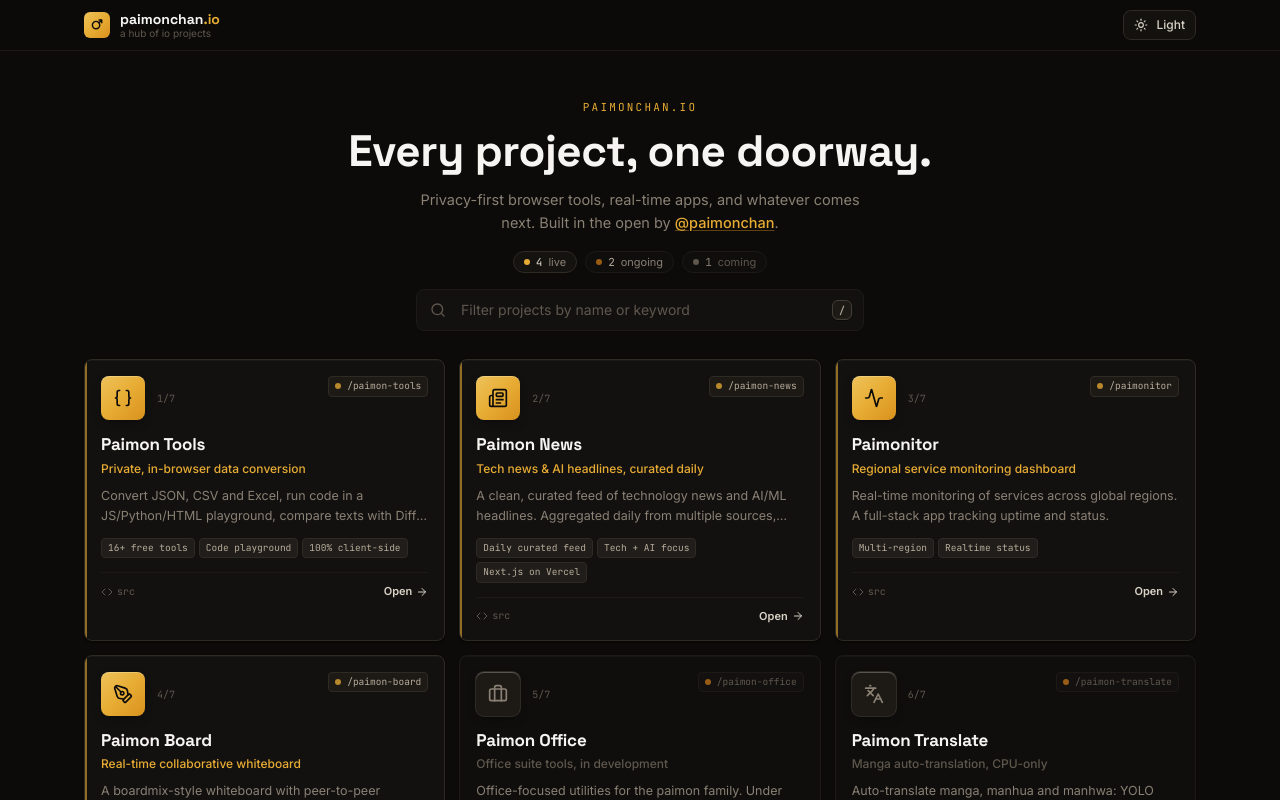
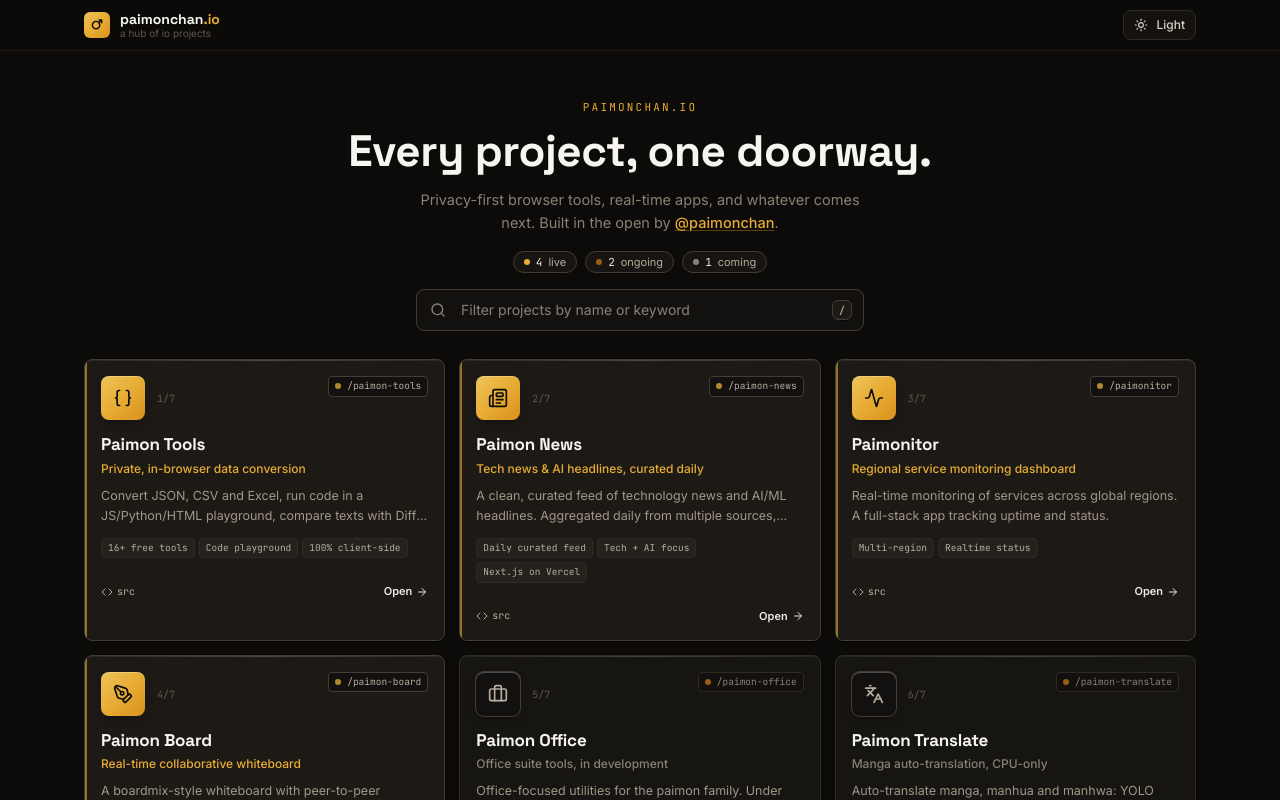
Before and after one commit to paimonchan/paimonchan.github.io, a React (Vite) app: page / in a window 1280 px wide. Shown: the top 800 px of the page. Built offline with nearby package versions, Linux system fonts and the light colour scheme.

Commit message:
ui: elevate cards (ink-800 + top highlight + ink-600 border), fix contrast (src link, placeholder, badges), honey focus ring

```diff
--- a/src/components/Hero.tsx
+++ b/src/components/Hero.tsx
@@ -54,23 +54,23 @@ export default function Hero({
 
         {/* Stats line — mini badges */}
         <div className="mt-4 flex items-center justify-center gap-2">
-          <span className="inline-flex items-center gap-1.5 rounded-full border border-ink-700 bg-ink-800/60 px-2.5 py-0.5 text-[11px]">
+          <span className="inline-flex items-center gap-1.5 rounded-full border border-ink-600 bg-ink-800/70 px-2.5 py-0.5 text-[11px]">
             <span className="h-1.5 w-1.5 rounded-full bg-honey-400" />
-            <span className="font-mono text-ink-200">{liveCount}</span>
-            <span className="text-ink-400">live</span>
+            <span className="font-mono text-ink-100">{liveCount}</span>
+            <span className="text-ink-300">live</span>
           </span>
           {ongoingCount > 0 && (
-            <span className="inline-flex items-center gap-1.5 rounded-full border border-ink-800 bg-ink-900/60 px-2.5 py-0.5 text-[11px]">
+            <span className="inline-flex items-center gap-1.5 rounded-full border border-ink-600 bg-ink-800/70 px-2.5 py-0.5 text-[11px]">
               <span className="h-1.5 w-1.5 rounded-full bg-honey-600/80" />
-              <span className="font-mono text-ink-300">{ongoingCount}</span>
-              <span className="text-ink-400">ongoing</span>
+              <span className="font-mono text-ink-100">{ongoingCount}</span>
+              <span className="text-ink-300">ongoing</span>
             </span>
           )}
           {soonCount > 0 && (
-            <span className="inline-flex items-center gap-1.5 rounded-full border border-ink-800 bg-ink-900/60 px-2.5 py-0.5 text-[11px]">
-              <span className="h-1.5 w-1.5 rounded-full bg-ink-500" />
-              <span className="font-mono text-ink-400">{soonCount}</span>
-              <span className="text-ink-500">coming</span>
+            <span className="inline-flex items-center gap-1.5 rounded-full border border-ink-600 bg-ink-800/70 px-2.5 py-0.5 text-[11px]">
+              <span className="h-1.5 w-1.5 rounded-full bg-ink-400" />
+              <span className="font-mono text-ink-100">{soonCount}</span>
+              <span className="text-ink-300">coming</span>
             </span>
           )}
         </div>
@@ -80,14 +80,14 @@ export default function Hero({
       {showSearch && (
         <div className="mx-auto mt-4 max-w-md">
           <div className="group relative flex items-center">
-            <Search className="pointer-events-none absolute left-3.5 h-4 w-4 text-ink-500 transition-colors group-focus-within:text-honey-400" />
+            <Search className="pointer-events-none absolute left-3.5 h-4 w-4 text-ink-400 transition-colors group-focus-within:text-honey-400" />
             <input
               type="text"
               value={query}
               onChange={(e) => onQueryChange(e.target.value)}
               placeholder="Filter projects by name or keyword"
               aria-label="Filter projects"
-              className="w-full rounded-lg border border-ink-800 bg-ink-900 py-2.5 pl-11 pr-16 text-sm text-ink-100 placeholder:text-ink-500 transition-colors focus:border-ink-600 focus-visible:outline-none"
+              className="w-full rounded-lg border border-ink-600 bg-ink-900 py-2.5 pl-11 pr-16 text-sm text-ink-100 placeholder:text-ink-400 transition-colors focus:border-honey-500/70 focus:shadow-[0_0_0_3px_rgba(231,172,52,0.10)] focus-visible:outline-none"
             />
             {query ? (
               <button
--- a/src/components/SiteCard.tsx
+++ b/src/components/SiteCard.tsx
@@ -53,10 +53,16 @@ export default function SiteCard({ site, index, total }: SiteCardProps) {
         'group relative flex animate-[slide-up_0.2s_ease-out_both] flex-col overflow-hidden rounded-lg border p-4',
         'shadow-[var(--shadow-card)] transition-all duration-150',
         isLive
-          ? 'border-ink-700 bg-ink-900 hover:border-honey-500/60 hover:shadow-[var(--shadow-card-hover)]'
-          : 'border-ink-800 bg-ink-900/60 hover:border-ink-600',
+          ? 'border-ink-600 bg-ink-800 hover:border-honey-500/60 hover:shadow-[var(--shadow-card-hover)]'
+          : 'border-ink-700 bg-ink-800/70 hover:border-ink-500 hover:shadow-[var(--shadow-card-hover)]',
       ].join(' ')}
     >
+      {/* Top highlight — 1px light edge so the card reads as raised off the bg */}
+      <span
+        aria-hidden
+        className="pointer-events-none absolute inset-x-0 top-0 h-px bg-gradient-to-r from-transparent via-white/15 to-transparent"
+      />
+
       {/* Stretched link — native <a>, no JS needed for navigation */}
       <a
         href={href}
@@ -83,10 +89,10 @@ export default function SiteCard({ site, index, total }: SiteCardProps) {
             className={[
               'flex h-11 w-11 items-center justify-center rounded-lg',
               'shadow-[var(--shadow-tile)]',
-              isLive ? 'accent-gradient' : 'bg-ink-800 ring-1 ring-ink-700',
+              isLive ? 'accent-gradient' : 'bg-ink-900 ring-1 ring-ink-600',
             ].join(' ')}
           >
-            <Icon className={['h-5 w-5', isLive ? 'text-ink-950' : 'text-ink-400'].join(' ')} />
+            <Icon className={['h-5 w-5', isLive ? 'text-ink-950' : 'text-ink-300'].join(' ')} />
           </div>
           <span className="font-mono text-[10px] text-ink-500">{number}</span>
         </div>
@@ -100,14 +106,14 @@ export default function SiteCard({ site, index, total }: SiteCardProps) {
       >
         {site.name}
       </h3>
-      <p className={['relative mt-1 text-[12px] font-500', isLive ? 'text-honey-400' : 'text-ink-500'].join(' ')}>
+      <p className={['relative mt-1 text-[12px] font-500', isLive ? 'text-honey-400' : 'text-ink-400'].join(' ')}>
         {site.tagline}
       </p>
 
       {/* Description */}
       <p
         itemProp="description"
-        className="relative mt-2 line-clamp-2 text-[12.5px] leading-relaxed text-ink-400"
+        className="relative mt-2 line-clamp-2 text-[12.5px] leading-relaxed text-ink-300/85"
       >
         {site.description}
       </p>
@@ -140,7 +146,7 @@ export default function SiteCard({ site, index, total }: SiteCardProps) {
           href={site.repo}
           target="_blank"
           rel="noopener noreferrer"
-          className="relative z-20 -m-1 flex items-center gap-1 rounded p-1 text-[10px] text-ink-500 outline-none transition-colors hover:text-ink-200 focus-visible:ring-2 focus-visible:ring-honey-400"
+          className="relative z-20 -m-1 flex items-center gap-1 rounded p-1 text-[10px] text-ink-300 outline-none transition-colors hover:text-ink-100 focus-visible:ring-2 focus-visible:ring-honey-400"
           aria-label={`View ${site.name} source on GitHub`}
           onClick={(e) => e.stopPropagation()}
         >
@@ -151,8 +157,8 @@ export default function SiteCard({ site, index, total }: SiteCardProps) {
           className={[
             'flex items-center gap-1 text-[11px] font-600 transition-colors',
             isLive
-              ? 'text-ink-200 group-hover:text-honey-300'
-              : 'text-ink-500 group-hover:text-ink-300',
+              ? 'text-ink-100 group-hover:text-honey-300'
+              : 'text-ink-300 group-hover:text-ink-100',
           ].join(' ')}
         >
           {isLive ? 'Open' : 'Repo'}
@@ -182,8 +188,8 @@ function SlugBadge({ slug, status }: { slug: string; status: 'live' | 'ongoing'
       className={[
         'shrink-0 inline-flex items-center gap-1.5 rounded border px-1.5 py-0.5 font-mono text-[9.5px]',
         isLive
-          ? 'border-ink-700 bg-ink-800 text-ink-300'
-          : 'border-ink-800 bg-ink-900 text-ink-500',
+          ? 'border-ink-600 bg-ink-900 text-ink-300'
+          : 'border-ink-700 bg-ink-900 text-ink-400',
       ].join(' ')}
     >
       <span
--- a/src/index.css
+++ b/src/index.css
@@ -61,8 +61,8 @@
   /* Layered depth tokens. Subtle by design - depth here comes from
      stacking two shadows (a tight inner ring + a soft outer cast), the same
      trick Linear and Stripe use. Never a single hard drop shadow. */
-  --shadow-card: 0 1px 0 0 rgba(255, 255, 255, 0.03) inset, 0 1px 2px rgba(0, 0, 0, 0.5);
-  --shadow-card-hover: 0 1px 0 0 rgba(255, 255, 255, 0.05) inset, 0 12px 28px -12px rgba(0, 0, 0, 0.7);
+  --shadow-card: 0 1px 0 0 rgba(255, 255, 255, 0.06) inset, 0 1px 2px rgba(0, 0, 0, 0.5);
+  --shadow-card-hover: 0 1px 0 0 rgba(255, 255, 255, 0.09) inset, 0 12px 28px -12px rgba(0, 0, 0, 0.75);
   --shadow-tile: 0 1px 0 0 rgba(255, 255, 255, 0.25) inset, 0 4px 10px -3px rgba(0, 0, 0, 0.5);
 
   --animate-fade-in: fade-in 0.15s ease-out;
```
